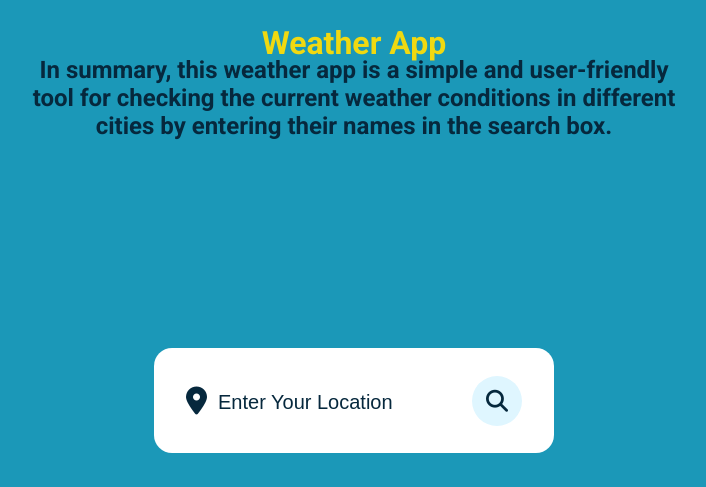
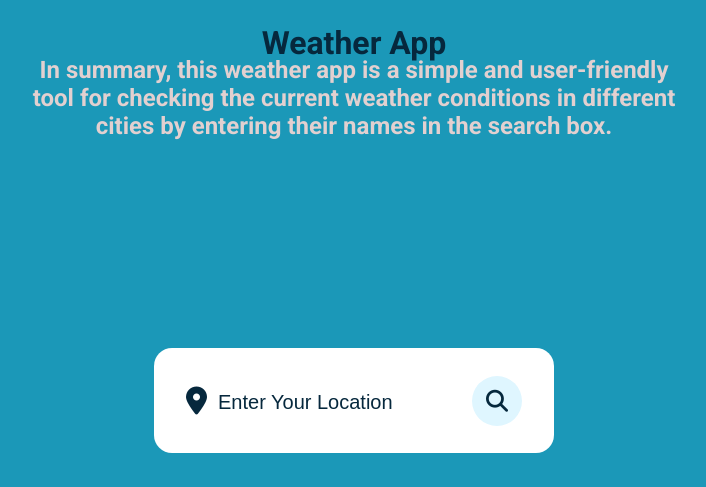
Before and after one commit to AndreFleal/Projetct-Weather-App, a plain HTML site: page index.html in a window 1280 px wide. Shown: the whole page, without its empty margins (286-992 px from the left). Drawn offline with Linux system fonts and the light colour scheme.

Commit message:
color changed

```diff
--- a/style.css
+++ b/style.css
@@ -18,7 +18,7 @@ header {
   left: 0;
   width: 100%;
   text-align: center;
-  color: #f0d911;
+  color: #06283d;
   font-family: "Roboto", sans-serif;
 }
 h2 {
@@ -27,7 +27,7 @@ h2 {
   left: 0;
   width: 100%;
   text-align: center;
-  color: #06283d;
+  color: rgb(226, 208, 208);
   font-family: "Roboto", sans-serif;
 }
 .container {
```
